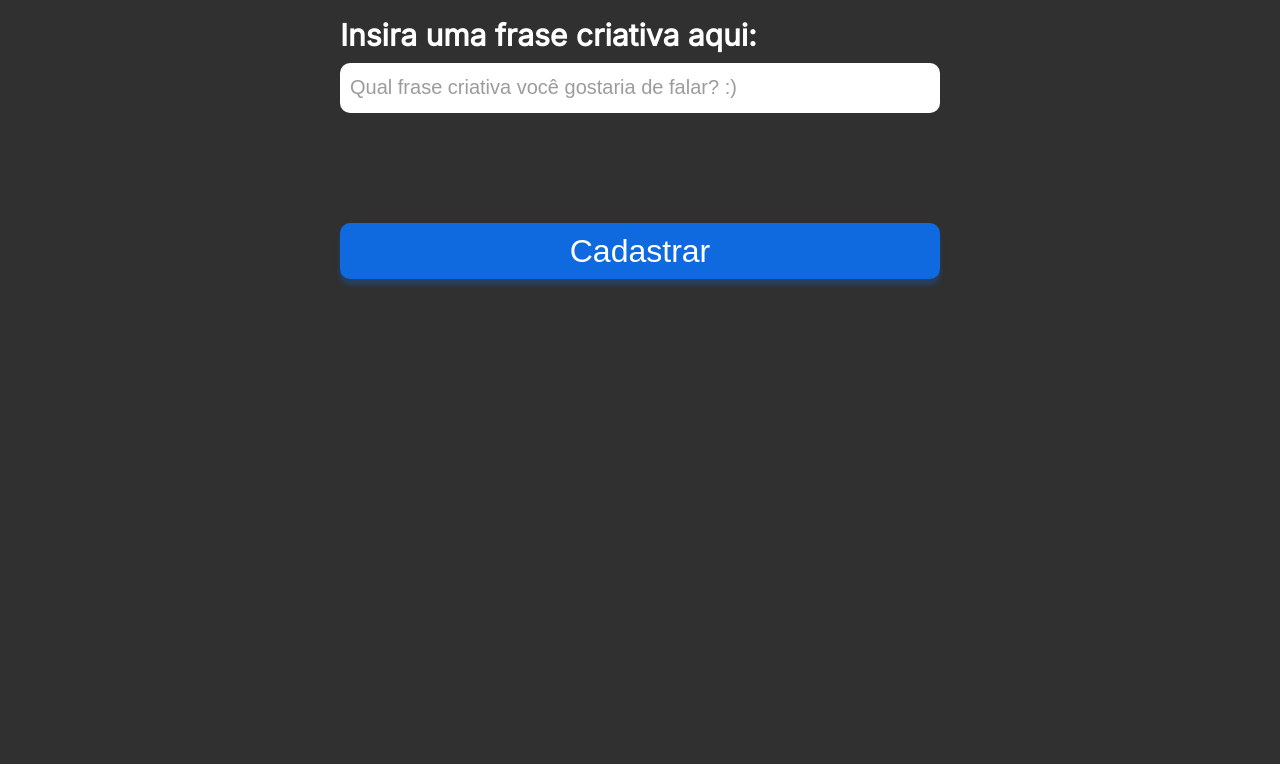
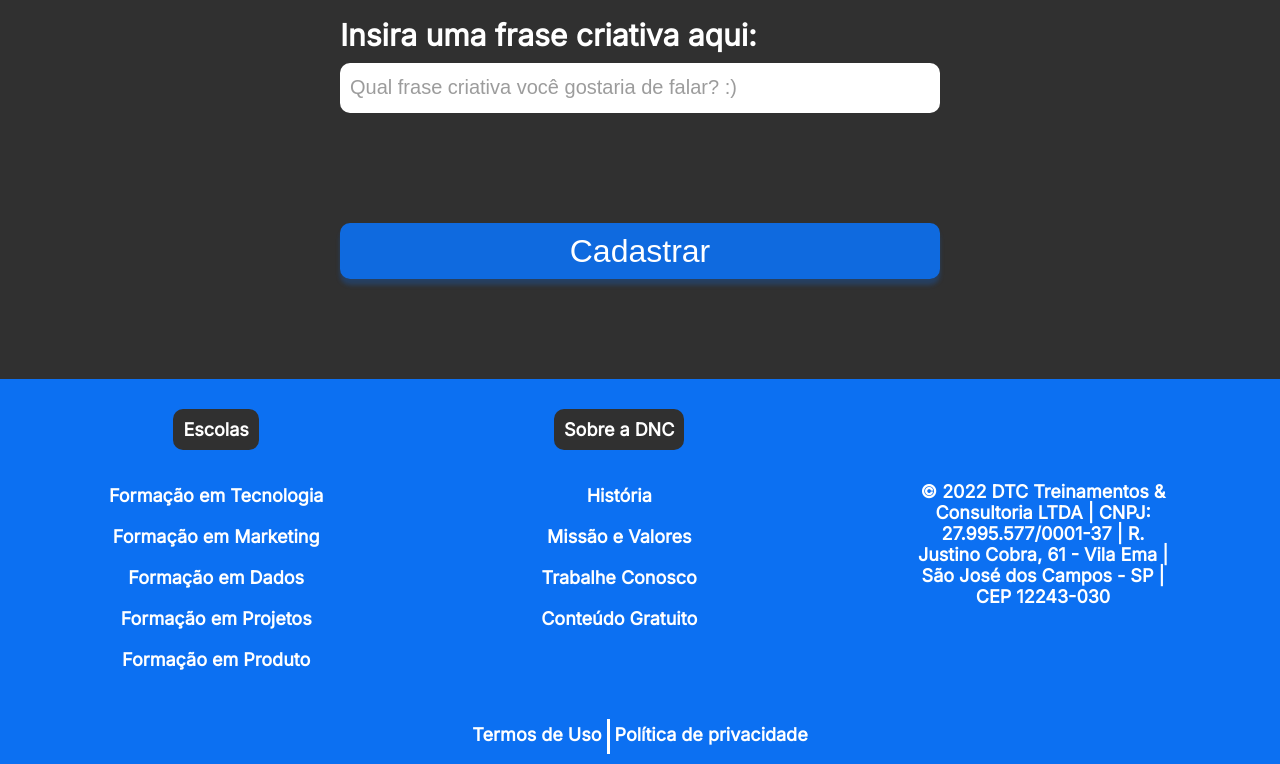
Before and after one commit to CarlosEduardoFurlan/Projeto1-Bootcamp-DNC, a plain HTML site: page index.html in a window 1280 px wide. Shown: the part 1277-2041 px from the top of the page. Before the commit the page ends 1656 px from the top, so only its background shows below. Drawn offline with Linux system fonts and the light colour scheme.

Commit message:
Adicionando media query para mobile

```diff
--- a/estilo.css
+++ b/estilo.css
@@ -165,3 +165,142 @@
                 box-shadow: 0px 6px 4px rgba(12, 112, 242, 0.25);
                 cursor: pointer;
             }
+
+            /* Footer */
+
+            footer{
+                width: 100%;
+                background-color: var(--azul-dnc);
+            }
+            footer .linha1{
+                display: flex;
+                justify-content: space-around;
+                align-items: center;
+            }
+
+            footer ul{
+                list-style: none;
+                margin: 0px;
+                padding: 0px;
+            }
+
+            footer nav{
+                display: flex;
+                flex-direction: column;
+                align-items: center;
+
+                height: 330px;
+            }
+
+            footer h5{
+                text-align: center;
+                color: white;
+                font-weight: 800;
+                font-size: 18px;
+                font-family: var(--fonte-padrao);
+
+                background-color: var(--preto-dnc);
+                border-radius: 10px;
+                padding: 10px 10px 10px 10px;
+                margin-bottom: 15px;
+            }
+
+            footer ul li{
+                text-align: center;
+                color: white;
+                font-weight: 800;
+                font-size: 18px;
+                font-family: var(--fonte-padrao);
+
+                margin: 20px 0px 20px 0px;
+            }
+
+            footer ul li a{
+                color: white;
+                text-decoration: none;
+            }
+
+            footer ul li a:hover{
+                color: var(--cinza-hover);
+            }
+
+            footer .endereco{
+                font-weight: 800;
+                font-size: 18px;
+                font-family: var(--fonte-padrao);
+                color:white;
+                width: 20%;
+                text-align: center;
+            }
+
+            footer .linha2{
+                height: 35px;
+                display: flex;
+                justify-content: center;
+                margin: 0px;
+                padding: 10px 10px 10px 10px;;
+            }
+
+            footer .linha2 a{
+                font-family: var(--fonte-padrao);
+                font-size: 18px;
+                font-weight: 600;
+                color: white;
+                text-decoration: none;
+                padding: 5px;
+            }
+
+            footer .linha2 a:first-child{
+                border-right: 3px solid white;
+            }
+
+            footer .linha2 a:hover{
+                color: var(--cinza-hover);
+            }
+
+@media only screen and (max-width: 600px){
+
+    #principal{
+        display: flex;
+        flex-direction: column;
+        height: auto;
+    }
+
+    #menu{
+        flex-direction: column;
+        width: 100%;
+        margin: 0px;
+    }
+
+    #menu a{
+        display: flex;
+        height: 50px;
+        align-items: center;
+    }
+
+    #principal button{
+        width: 100%;
+        margin: 0px;
+    }
+    /* Section */
+
+    section h1{
+        font-size: 38px;
+    }
+
+    section h2{
+        font-size: 28px;
+        padding-right: 15px;
+        padding-left: 15px;
+    }
+
+    form{
+        width: 95%;
+        font-size: 20px;
+    }
+
+    .checkbox-itens label{
+        font-size: 17px;
+    }
+
+}
--- a/index.html
+++ b/index.html
@@ -76,5 +76,58 @@
 
     </section>
 
+    <footer>
+        <div class="linha1">
+            <nav>
+                <h5>Escolas</h5>
+                <ul>
+                    <li>
+                        <a href="">Formação em Tecnologia</a>
+                    </li>
+                    <li>
+                        <a href="">Formação em Marketing</a>
+                    </li>
+                    <li>
+                        <a href="">Formação em Dados</a>
+                    </li>
+                    <li>
+                        <a href="">Formação em Projetos</a>
+                    </li>
+                    <li>
+                        <a href="">Formação em Produto</a>
+                    </li>
+                </ul>
+            </nav>
+            <nav>
+                <h5>Sobre a DNC</h5>
+                <ul>
+                    <li>
+                        <a href="">História</a>
+                    </li>
+                    <li>
+                        <a href="">Missão e Valores</a>
+                    </li>
+                    <li>
+                        <a href="">Trabalhe Conosco</a>
+                    </li>
+                    <li>
+                        <a href="">Conteúdo Gratuito</a>
+                    </li>
+                </ul>
+            </nav>
+
+            <div class="endereco">
+                © 2022 DTC Treinamentos & Consultoria
+                LTDA | CNPJ: 27.995.577/0001-37 | R.
+                Justino Cobra, 61 - Vila Ema | São José dos
+                Campos - SP | CEP 12243-030
+            </div>
+        </div>
+        <div class="linha2">
+            <a href="">Termos de Uso</a>
+            <a href="">Política de privacidade</a>
+        </div>
+    </footer>
+
 </body>
 </html>
```
